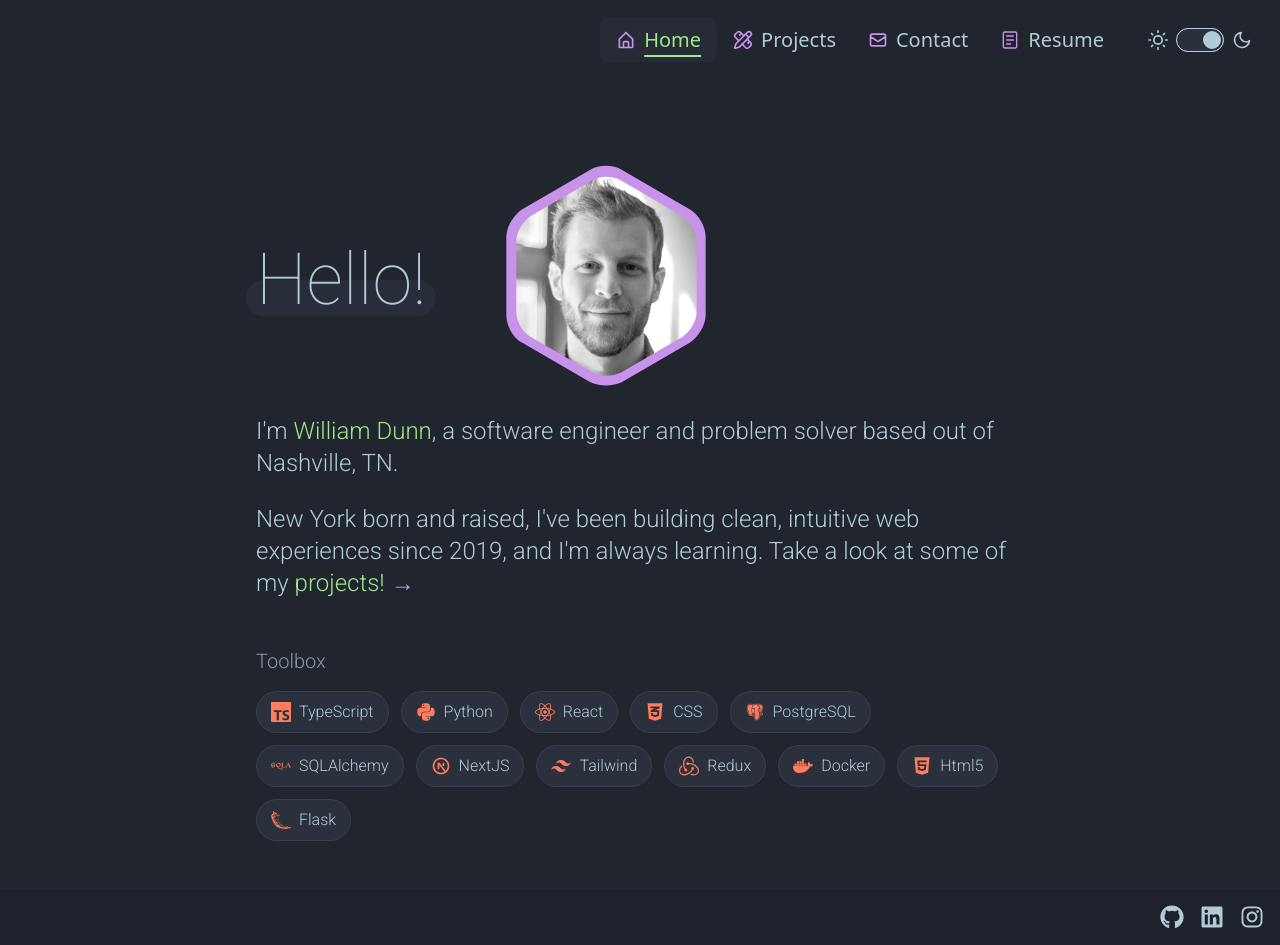
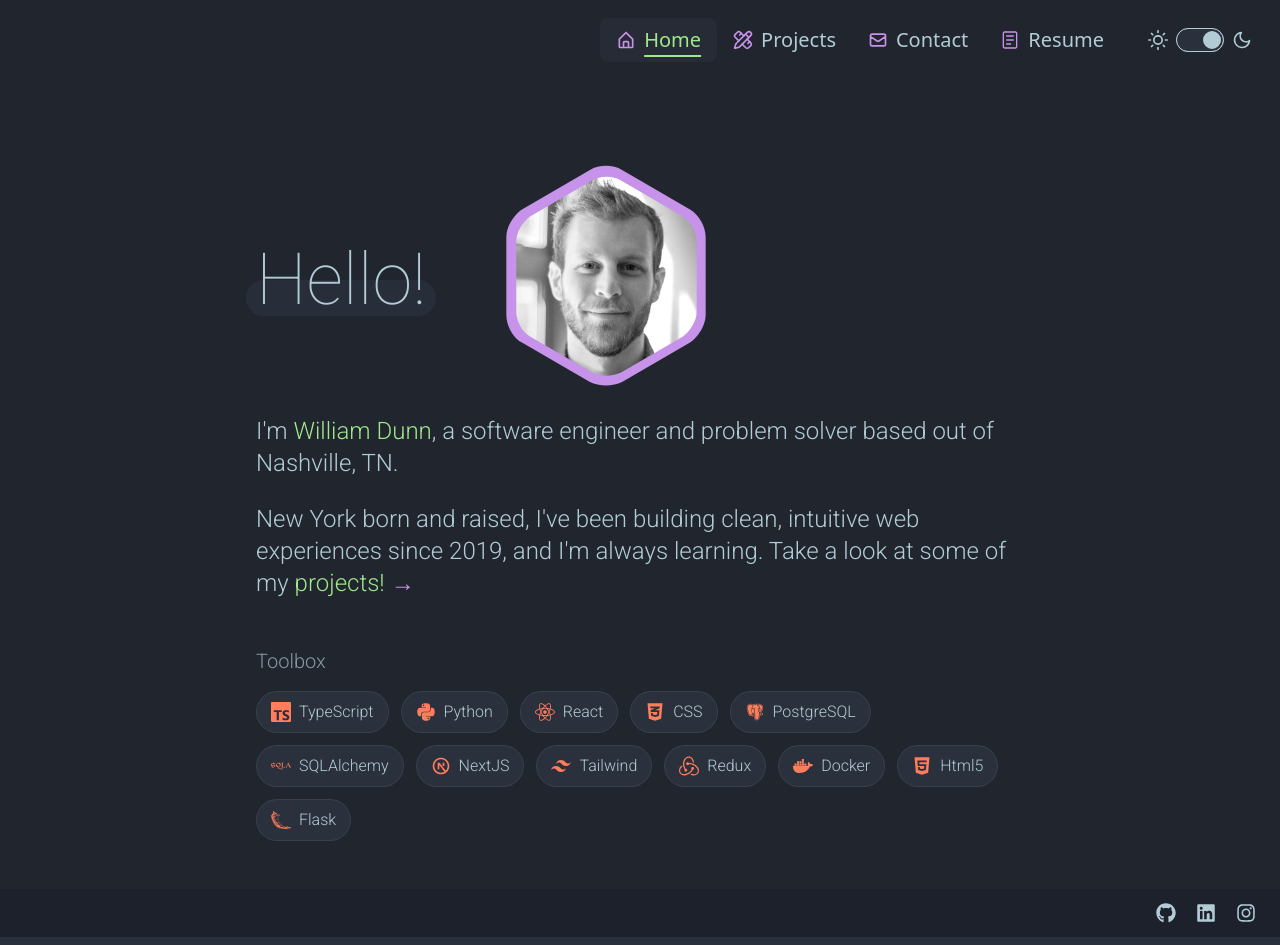
Before and after one commit to wedward88/portfolio-v3, a Next.js app: page / in a window 1280 px wide. Built offline with nearby package versions, Linux system fonts and the light colour scheme.

Commit message:
Slim the site footer and pin it to the bottom of the viewport.
Replace the oversized DaisyUI footer layout with a compact icon bar and use a min-height page shell so short pages do not leave awkward gaps.

```diff
--- a/app/components/Footer.tsx
+++ b/app/components/Footer.tsx
@@ -1,20 +1,37 @@
 import Link from 'next/link';
 import React from 'react';
-import { FaGithub } from 'react-icons/fa';
-import { FaLinkedin } from 'react-icons/fa';
+import { FaGithub, FaLinkedin } from 'react-icons/fa';
 import { FaInstagram } from 'react-icons/fa6';
 
 const Footer = () => {
   return (
-    <footer className='footer text-2xl bg-neutral text-neutral-content justify-end p-4'>
-      <nav className='grid-flow-col gap-4 md:place-self-center md:justify-self-end'>
-        <Link href='https://github.com/wedward88' target='_blank'>
+    <footer className='flex w-full items-center justify-end gap-4 bg-neutral px-4 py-3 text-neutral-content md:px-6 md:py-3.5'>
+      <nav className='flex items-center gap-4 text-xl md:gap-5 md:text-xl'>
+        <Link
+          href='https://github.com/wedward88'
+          target='_blank'
+          rel='noreferrer'
+          aria-label='GitHub'
+          className='transition-colors hover:text-primary'
+        >
           <FaGithub />
         </Link>
-        <Link href='https://www.linkedin.com/in/wedward88/' target='_blank'>
+        <Link
+          href='https://www.linkedin.com/in/wedward88/'
+          target='_blank'
+          rel='noreferrer'
+          aria-label='LinkedIn'
+          className='transition-colors hover:text-primary'
+        >
           <FaLinkedin />
         </Link>
-        <Link href='https://www.instagram.com/wedward88/' target='_blank'>
+        <Link
+          href='https://www.instagram.com/wedward88/'
+          target='_blank'
+          rel='noreferrer'
+          aria-label='Instagram'
+          className='transition-colors hover:text-primary'
+        >
           <FaInstagram />
         </Link>
       </nav>
--- a/app/layout.tsx
+++ b/app/layout.tsx
@@ -29,10 +29,10 @@ export default function RootLayout({
   return (
     <html lang='en'>
       <GoogleAnalytics gaId='G-QLYGZFERTY' />
-      <body>
+      <body className='flex min-h-screen flex-col'>
         <NavDrawer />
         <div
-          className={`flex px-[10%] xl:px-[20%] xl:pt-[5%] justify-center bg-base-300 dark:[data-theme=dim] ${roboto.className}`}
+          className={`flex flex-1 px-[10%] xl:px-[20%] xl:pt-[5%] justify-center bg-base-300 dark:[data-theme=dim] ${roboto.className}`}
         >
           {children}
         </div>
```
